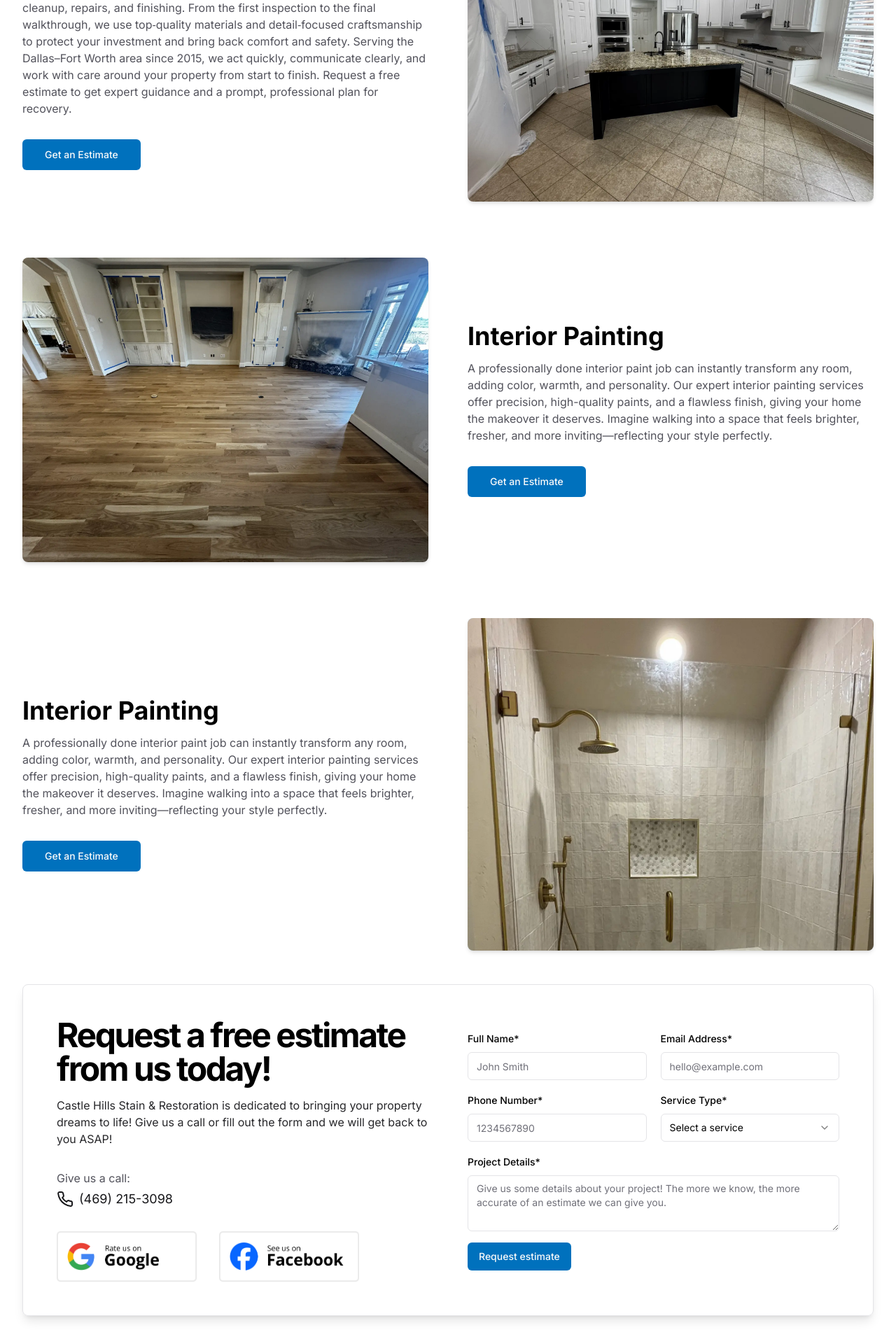
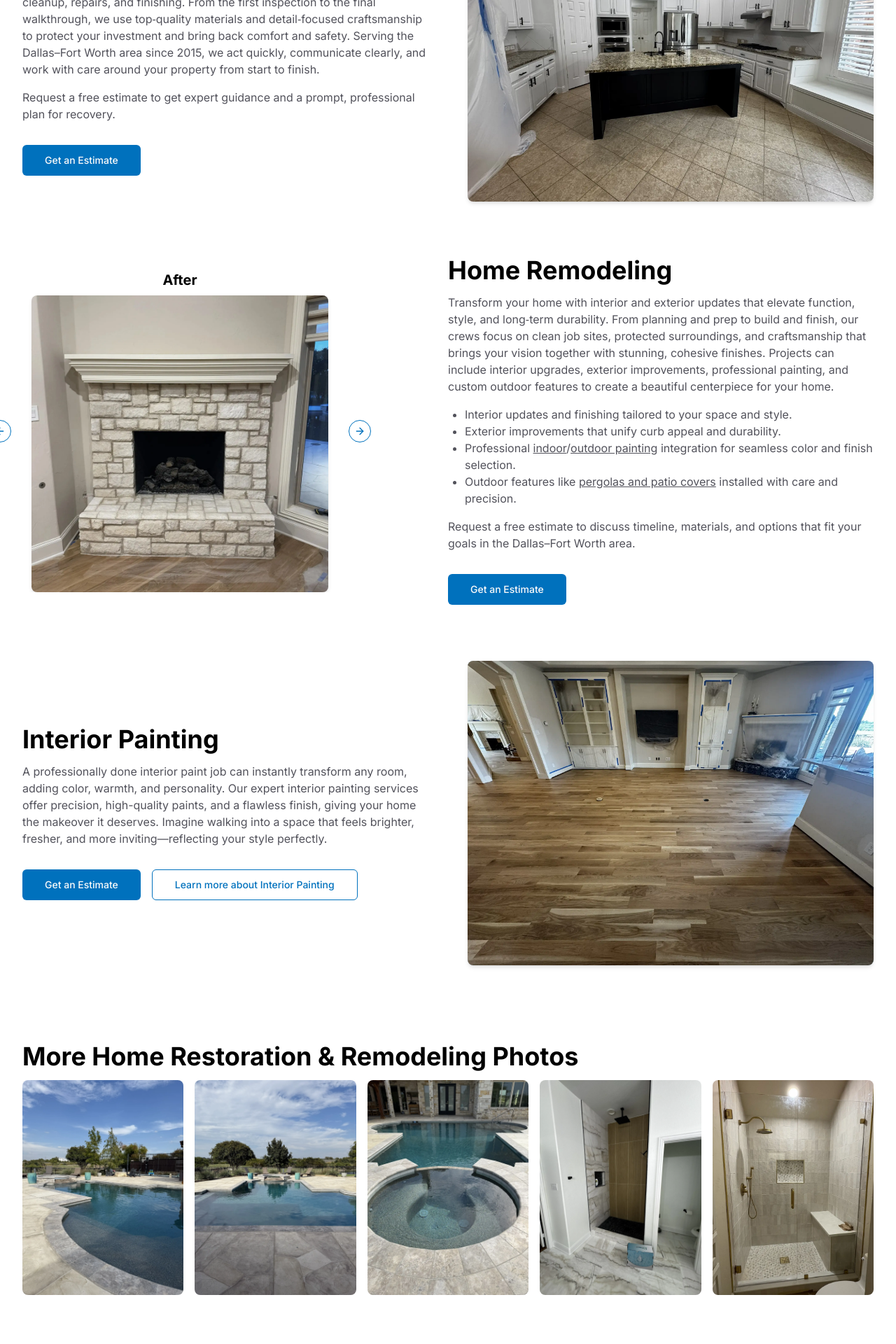
Before and after one commit to Radiata-Web/castle-hills, a Next.js app: page /home-restoration-remodeling in a window 1280 px wide. Shown: the part 460-2380 px from the top of the page at 70% size. Built offline with nearby package versions, Linux system fonts and the light colour scheme; what zod-form-data would draw is missing.

Commit message:
Photo updates

```diff
--- a/src/app/(services)/home-restoration-remodeling/page.tsx
+++ b/src/app/(services)/home-restoration-remodeling/page.tsx
@@ -1,5 +1,8 @@
-import ServiceDesc from "@/components/misc/serviceDesc";
+import { Button } from "@/components/ui/button";
 import { Metadata } from "next";
+import Image from "next/image";
+import Link from "next/link";
+import RemodelCarousel from "./remodel-carousel";
 
 export const metadata: Metadata = {
   title:
@@ -23,35 +26,225 @@ export default function Page() {
       </header>
 
       <section className="space-y-12 md:space-y-20">
-        <ServiceDesc
-          imagePosition="right"
-          image="restoration/restore-4"
-          imageAlt="Brightly lit modern kitchen with granite countertops, beautifully painted white cabinets, and a large island with dark painted wood paneling."
-          header="Home Restoration"
-          content="When the unexpected happens, our team restores your home to pre‑damage
-          condition with a proven process that covers assessment, mitigation,
-          cleanup, repairs, and finishing. From the first inspection to the
-          final walkthrough, we use top‑quality materials and detail‑focused
-          craftsmanship to protect your investment and bring back comfort and
-          safety. Serving the Dallas–Fort Worth area since 2015, we act quickly,
-          communicate clearly, and work with care around your property from
-          start to finish. Request a free estimate to get expert guidance and a
-          prompt, professional plan for recovery."
-        />
-        <ServiceDesc
-          imagePosition="left"
-          image="restoration/restore-6"
-          imageAlt="Offwhite painted ceiling with grid of gray painted extruded ceiling accent pieces"
-          header="Interior Painting"
-          content="A professionally done interior paint job can instantly transform any room, adding color, warmth, and personality. Our expert interior painting services offer precision, high-quality paints, and a flawless finish, giving your home the makeover it deserves. Imagine walking into a space that feels brighter, fresher, and more inviting—reflecting your style perfectly."
-        />
-        <ServiceDesc
-          imagePosition="right"
-          image="restoration/restore-10"
-          imageAlt="Offwhite painted ceiling with grid of gray painted extruded ceiling accent pieces"
-          header="Interior Painting"
-          content="A professionally done interior paint job can instantly transform any room, adding color, warmth, and personality. Our expert interior painting services offer precision, high-quality paints, and a flawless finish, giving your home the makeover it deserves. Imagine walking into a space that feels brighter, fresher, and more inviting—reflecting your style perfectly."
-        />
+        <article
+          className={`flex flex-col rounded-lg md:flex-row-reverse items-center gap-4 md:gap-10 lg:gap-14 `}
+        >
+          {/* Service Image */}
+          <figure className="max-h-[475px] w-full md:w-1/2 overflow-hidden items-center rounded-lg shadow-md">
+            <Image
+              src={`/photos/${"restoration/restore-4"}.webp`}
+              alt="Brightly lit modern kitchen with granite countertops, beautifully painted white cabinets, and a large island with dark painted wood paneling."
+              width={1000}
+              height={1000}
+              className="min-w-full md:max-w-[250px] bg-accent-light"
+            />
+          </figure>
+
+          {/* Service Description */}
+          <section className="w-full md:w-1/2 space-y-8">
+            <span className="space-y-4">
+              <h2 className="text-2xl font-bold sm:text-3xl xl:text-4xl/none mb-4">
+                Home Restoration
+              </h2>
+              <p className="text-zinc-600 max-w-[600px]">
+                When the unexpected happens, our team restores your home to
+                pre‑damage condition with a proven process that covers
+                assessment, mitigation, cleanup, repairs, and finishing. From
+                the first inspection to the final walkthrough, we use
+                top‑quality materials and detail‑focused craftsmanship to
+                protect your investment and bring back comfort and safety.
+                Serving the Dallas–Fort Worth area since 2015, we act quickly,
+                communicate clearly, and work with care around your property
+                from start to finish.
+              </p>
+              <p className="text-zinc-600 max-w-[600px]">
+                Request a free estimate to get expert guidance and a prompt,
+                professional plan for recovery.
+              </p>
+            </span>
+            <Button
+              size="lg"
+              className="transition-all duration-200 ease-in-out sm:hover:scale-105"
+              asChild
+            >
+              <Link href="#contact">Get an Estimate</Link>
+            </Button>
+          </section>
+        </article>
+
+        <article className="flex flex-col rounded-lg lg:flex-row-reverse items-center justify-between gap-4 md:gap-10 lg:gap-18">
+          {/* Service Description */}
+          <section className="w-full lg:w-1/2 space-y-8">
+            <span className="space-y-4">
+              <h2 className="text-2xl font-bold sm:text-3xl xl:text-4xl/none mb-4">
+                Home Remodeling
+              </h2>
+              <p className="text-zinc-600 max-w-[600px]">
+                Transform your home with interior and exterior updates that
+                elevate function, style, and long‑term durability. From planning
+                and prep to build and finish, our crews focus on clean job
+                sites, protected surroundings, and craftsmanship that brings
+                your vision together with stunning, cohesive finishes. Projects
+                can include interior upgrades, exterior improvements,
+                professional painting, and custom outdoor features to create a
+                beautiful centerpiece for your home.
+              </p>
+
+              <ul className="list-disc ml-6 text-zinc-600">
+                <li>
+                  Interior updates and finishing tailored to your space and
+                  style.
+                </li>
+                <li>
+                  Exterior improvements that unify curb appeal and durability.
+                </li>
+                <li>
+                  Professional{" "}
+                  <Link
+                    href="/interior-painting"
+                    className="underline text-accent-primary"
+                  >
+                    indoor
+                  </Link>
+                  /
+                  <Link
+                    href="/exterior-painting"
+                    className="underline text-accent-primary"
+                  >
+                    outdoor painting
+                  </Link>{" "}
+                  integration for seamless color and finish selection.
+                </li>
+                <li>
+                  Outdoor features like{" "}
+                  <Link
+                    href="/pergolas-and-patio-covers"
+                    className="underline text-accent-primary"
+                  >
+                    pergolas and patio covers
+                  </Link>{" "}
+                  installed with care and precision.
+                </li>
+              </ul>
+
+              <p className="text-zinc-600 max-w-[600px]">
+                Request a free estimate to discuss timeline, materials, and
+                options that fit your goals in the Dallas–Fort Worth area.
+              </p>
+            </span>
+            <Button
+              size="lg"
+              className="transition-all duration-200 ease-in-out sm:hover:scale-105"
+              asChild
+            >
+              <Link href="#contact">Get an Estimate</Link>
+            </Button>
+          </section>
+
+          <RemodelCarousel />
+        </article>
+
+        <article
+          className={`flex flex-col rounded-lg md:flex-row-reverse items-center gap-4 md:gap-10 lg:gap-14 ${"right"}`}
+        >
+          {/* Service Image */}
+          <figure className="max-h-[475px] w-full md:w-1/2 overflow-hidden items-center rounded-lg shadow-md">
+            <Image
+              src={`/photos/restoration/restore-6.webp`}
+              alt="Offwhite painted ceiling with grid of gray painted extruded ceiling accent pieces"
+              width={1280}
+              height={720}
+              className="min-w-full md:max-w-[250px] bg-accent-light"
+              loading="lazy"
+            />
+          </figure>
+
+          {/* Service Description */}
+          <section className="w-full md:w-1/2 space-y-8">
+            <span className="space-y-4">
+              <h2 className="text-2xl font-bold sm:text-3xl xl:text-4xl/none mb-4">
+                Interior Painting
+              </h2>
+              <p className="text-zinc-600 max-w-[600px]">
+                A professionally done interior paint job can instantly transform
+                any room, adding color, warmth, and personality. Our expert
+                interior painting services offer precision, high-quality paints,
+                and a flawless finish, giving your home the makeover it
+                deserves. Imagine walking into a space that feels brighter,
+                fresher, and more inviting—reflecting your style perfectly.
+              </p>
+            </span>
+
+            <div className="flex gap-4">
+              <Button
+                size="lg"
+                className="transition-all duration-200 ease-in-out sm:hover:scale-105"
+                asChild
+              >
+                <Link href="#contact">Get an Estimate</Link>
+              </Button>
+              <Button
+                size="lg"
+                variant="outline"
+                className="transition-all duration-200 ease-in-out sm:hover:scale-105"
+                asChild
+              >
+                <Link href="/interior-painting">
+                  Learn more about Interior Painting
+                </Link>
+              </Button>
+            </div>
+          </section>
+        </article>
+      </section>
+
+      <section className="py-4 my-24">
+        <h2 className="text-2xl font-bold sm:text-3xl xl:text-4xl/none mb-4">
+          More Home Restoration & Remodeling Photos
+        </h2>
+        {/* Photo Grid (portrait only) */}
+        <div className="grid grid-cols-2 md:grid-cols-5 gap-4">
+          <Image
+            src="/photos/restoration/restore-1.webp"
+            alt="Large blue pool set in a large concrete-covered backyard against a blue sky taken from a diagonal angle"
+            className="rounded-lg hover:shadow-lg hover:translate-y-[-5px] hover:scale-105 transition-all duration-200 ease-out"
+            width={720}
+            height={1280}
+            loading="lazy"
+          />
+          <Image
+            src="/photos/restoration/restore-2.webp"
+            alt="Large blue pool in a concrete backyard against a blue sky taken from a straight, symmetrical angle"
+            className="rounded-lg hover:shadow-lg hover:translate-y-[-5px] hover:scale-105 transition-all duration-200 ease-out"
+            width={720}
+            height={1280}
+            loading="lazy"
+          />
+          <Image
+            src="/photos/restoration/restore-3.webp"
+            alt="Circular inset hot tub next to a larger pool set in concrete taken from just above looking down"
+            className="rounded-lg hover:shadow-lg hover:translate-y-[-5px] hover:scale-105 transition-all duration-200 ease-out"
+            width={720}
+            height={1280}
+            loading="lazy"
+          />
+          <Image
+            src="/photos/restoration/restore-5.webp"
+            alt="Modern angular shower with seamless marble tiles, wood accents, a dark floor and shelf, and a black stainless steel rain shower head in the ceiling"
+            className="rounded-lg hover:shadow-lg hover:translate-y-[-5px] hover:scale-105 transition-all duration-200 ease-out"
+            width={720}
+            height={1280}
+            loading="lazy"
+          />
+          <Image
+            src="/photos/restoration/restore-10.webp"
+            alt="A brightly and warmly lit shower with a borderless glass door, with small cream-colored tiles and matte bronze colored shower head, handles, hinges, and handles with a bench inside"
+            className="rounded-lg hover:shadow-lg hover:translate-y-[-5px] hover:scale-105 transition-all duration-200 ease-out"
+            width={720}
+            height={1280}
+            loading="lazy"
+          />
+        </div>
       </section>
     </>
   );
```
Also changed, not shown: src/app/(services)/(fences-and-gates)/wood-fences/page.tsx (+7 -7 lines).
